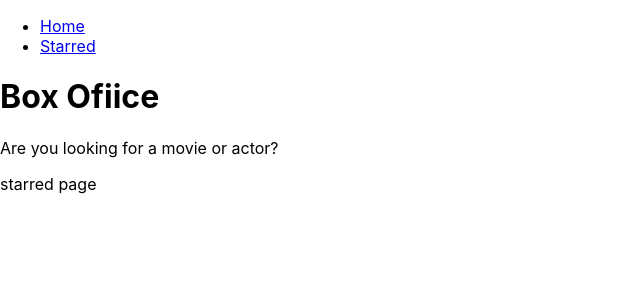
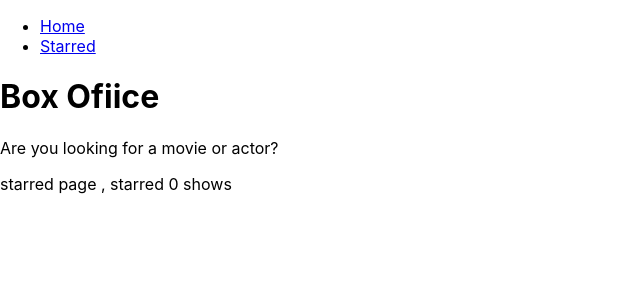
Before and after one commit to Balpreet2001/Box-office-Application, a React (Create React App) app: page /starred in a window 1280 px wide. Shown: the top 300 px of the page, without its empty margins (0-640 px from the left). Built offline with nearby package versions, Linux system fonts and the light colour scheme.

Commit message:
created useStarredShows custom hook, placed useStarredShows hook logic in a seperate file. tell  user that shows whether show is starred or not

```diff
--- a/src/components/shows/ShowCard.jsx
+++ b/src/components/shows/ShowCard.jsx
@@ -1,5 +1,8 @@
-const ShowCard = ({name , image , id , summary , onStarMeClick}) => {
-     const summaryStripped = summary ? summary.split(' ').slice(0,10).join(' ').replace(/<.+?>/g, '') : 'No description'
+const ShowCard = ({ name, image, id, summary, onStarMeClick, isStarred }) => {
+  const summaryStripped = summary
+    ? summary.split(' ').slice(0, 10).join(' ').replace(/<.+?>/g, '')
+    : 'No description';
+
   return (
     <div>
       <img src={image} alt={name} />
@@ -10,10 +13,12 @@ const ShowCard = ({name , image , id , summary , onStarMeClick}) => {
         <a href={`/show/${id}`} target="_blank" rel="noreferrer">
           Read more
         </a>
-        <button type="button" onClick={()=> onStarMeClick(id)}>Star me</button>
+        <button type="button" onClick={() => onStarMeClick(id)}>
+          {isStarred ? 'Unstar me' : 'star me'}
+        </button>
       </div>
     </div>
   );
-}
+};
 
 export default ShowCard
--- a/src/components/shows/ShowGrid.jsx
+++ b/src/components/shows/ShowGrid.jsx
@@ -1,35 +1,11 @@
-import { useReducer, useEffect } from 'react';
 import ShowCard from './ShowCard';
+import {useStarredShows} from '../../lib/useStarredShows'
+const ShowGrid = ({ shows }) => {
 
-const usePersistedReducer = (reducer, initialState, localStorageKey) => {
-  const [state, dispatch] = useReducer(reducer, initialState, initial => {
-    const persistedValue = localStorage.getItem(localStorageKey);
-    return persistedValue ? JSON.parse(persistedValue) : initial;
-  });
-  useEffect(() =>{
-localStorage.setItem(localStorageKey,JSON.stringify(state))
-  },[state,localStorageKey])
 
-  return [state , dispatch]
-};
-const starredShowsReducer = (currentStarred, action) => {
-  switch (action.type) {
-    case 'STAR':
-      return currentStarred.concat(action.showId);
-    case 'UNSTAR':
-      return currentStarred.filter(showId => showId !== action.showId);
-    default:
-      return currentStarred;
-  }
-};
+let showimage = require('../../assets/show-not-found.png');
 
-const ShowGrid = ({ shows }) => {
-  const [starredShows, dispatchStarredShows] = usePersistedReducer(
-    starredShowsReducer,
-    [],
-    'starredShows'
-  );
-
+const [starredShows, dispatchStarredShows ] = useStarredShows()
 
   const onStarMeClick = showId => {
     const isStarred = starredShows.includes(showId);
@@ -37,7 +13,6 @@ const ShowGrid = ({ shows }) => {
       dispatchStarredShows({ type: 'UNSTAR', showId });
     } else [dispatchStarredShows({ type: 'STAR', showId })];
   };
-  let showimage = require('../../assets/show-not-found.png');
   return (
     <div>
       {shows.map(data => (
@@ -48,6 +23,7 @@ const ShowGrid = ({ shows }) => {
           image={data.show.image ? data.show.image.medium : showimage}
           summary={data.show.summary}
           onStarMeClick={onStarMeClick}
+          isStarred={starredShows.includes(data.show.id)}
         />
       ))}
     </div>
--- /dev/null
+++ b/src/lib/useStarredShows.js
@@ -0,0 +1,31 @@
+import { useReducer, useEffect } from 'react';
+
+const usePersistedReducer = (reducer, initialState, localStorageKey) => {
+  const [state, dispatch] = useReducer(reducer, initialState, initial => {
+    const persistedValue = localStorage.getItem(localStorageKey);
+    return persistedValue ? JSON.parse(persistedValue) : initial;
+  });
+  useEffect(() => {
+    localStorage.setItem(localStorageKey, JSON.stringify(state));
+  }, [state, localStorageKey]);
+
+  return [state, dispatch];
+};
+const starredShowsReducer = (currentStarred, action) => {
+  switch (action.type) {
+    case 'STAR':
+      return currentStarred.concat(action.showId);
+    case 'UNSTAR':
+      return currentStarred.filter(showId => showId !== action.showId);
+    default:
+      return currentStarred;
+  }
+};
+
+export const useStarredShows = ()=> {
+ return usePersistedReducer(
+  starredShowsReducer,
+  [],
+  'starredShows'
+);
+}
--- a/src/pages/Starred.jsx
+++ b/src/pages/Starred.jsx
@@ -1,5 +1,9 @@
+import {useStarredShows} from '.././lib/useStarredShows'
+
 const Starred = () =>{
-     return <div>starred page</div>
+     const [starredShows] = useStarredShows()
+
+     return <div>starred page , starred {starredShows.length} shows</div>
 }
 
 export default Starred
```
